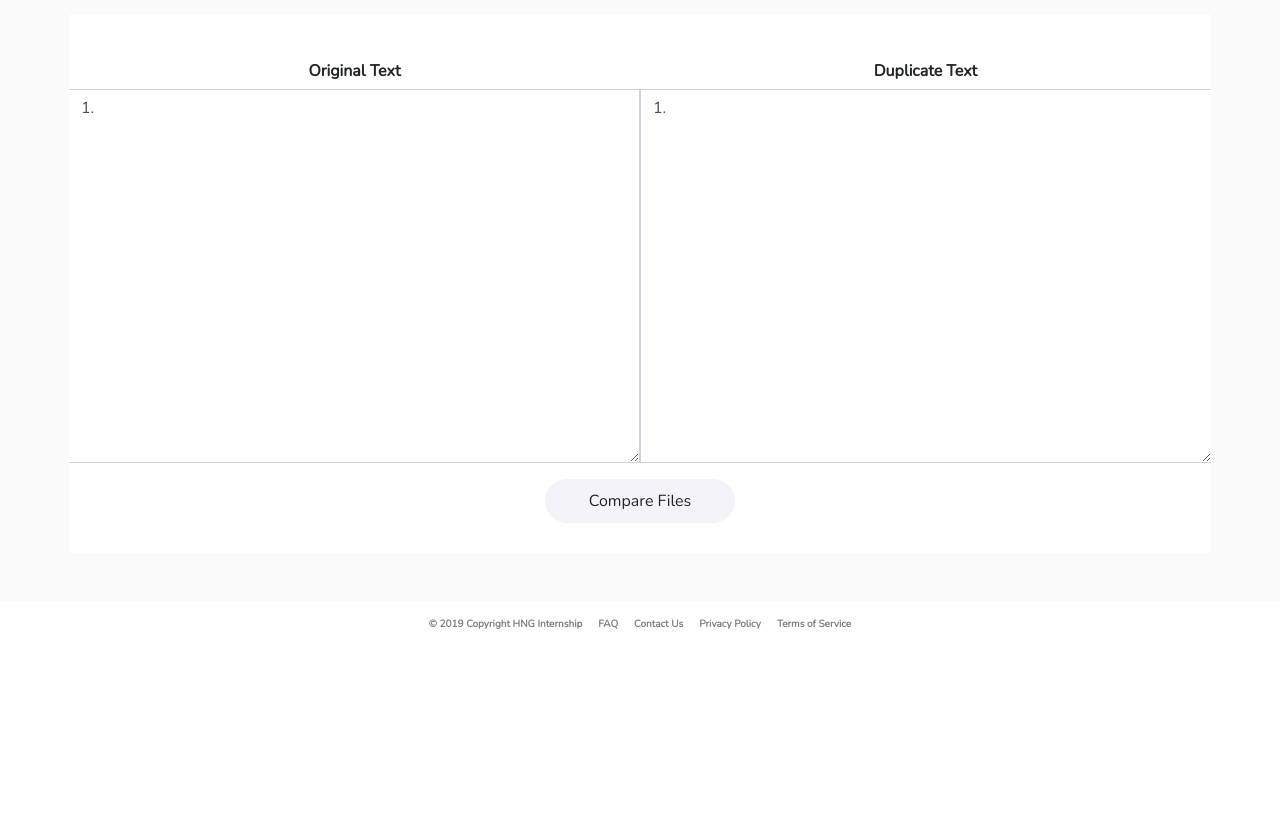
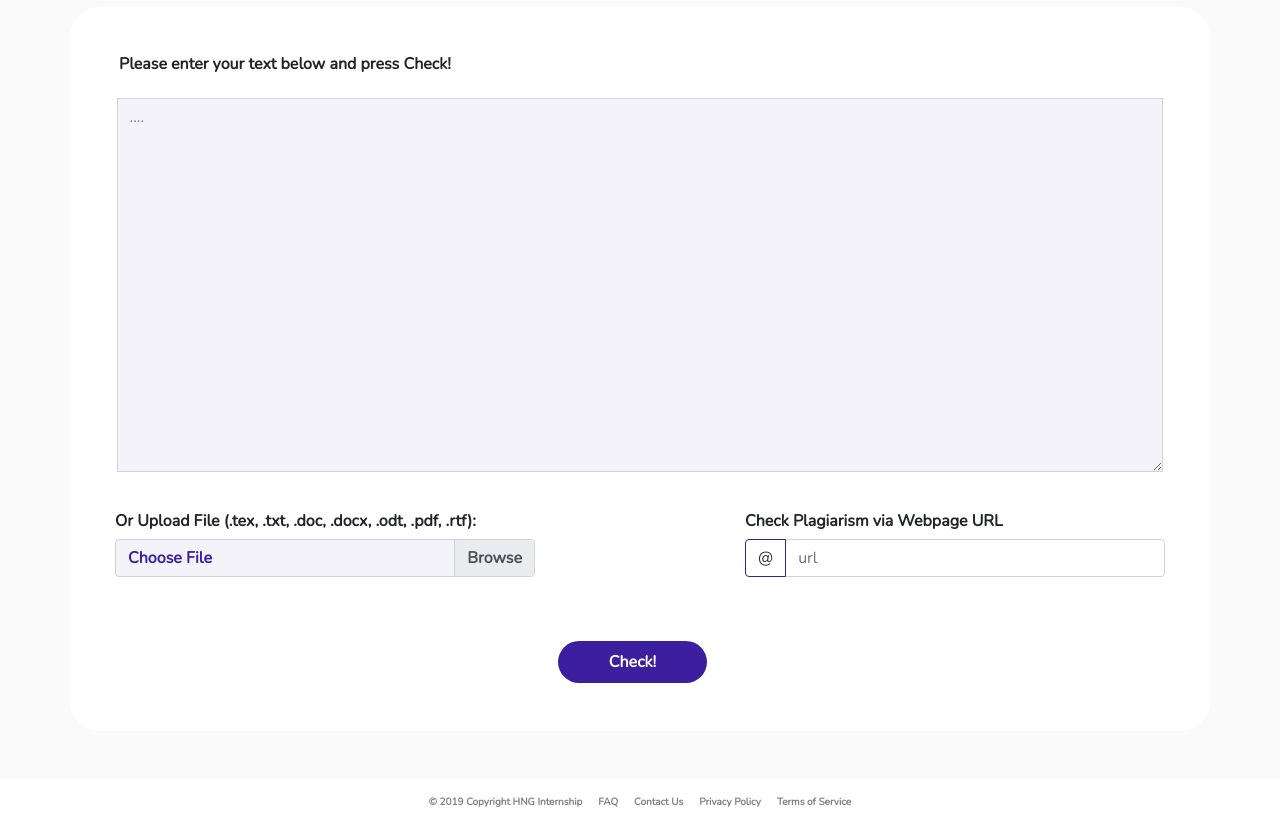
Before and after one commit to ssdanso/Docufix.io, a PHP site: page /plagiarism-checker.html in a window 1280 px wide. Shown: the part 377-1202 px from the top of the page. Before the commit the page ends 1006 px from the top, so only its background shows below. Run offline with PHP 8.4, Linux system fonts and the light colour scheme.

```diff
--- a/css/plagiarism-checker.css
+++ b/css/plagiarism-checker.css
@@ -57,19 +57,9 @@ label {
 	padding: 8px 50px !important;
 	border-radius: 50px !important;
 }
-.btn-3{
-	outline: 0;
- 	font-weight: bold !important;
-	padding: 3px 20px !important;
-	border-radius: 50px !important;
-	color: #3B1F9E !important;
-	background: rgba(59, 31, 158, 0.05) !important;
-	font-size: 18px !important;
-	border-width: 0px;
-	margin-bottom: 30px;
-}
-.textarea{
-	background: white;
+
+textarea{
+	background-color: rgba(59, 31, 158, 0.05) !important;
 }
 .ta {
 display: flex;
@@ -78,6 +68,10 @@ justify-content: space-between;
 }
 .folder {
 	background-color:white !important;
+	border-width: solid 5px white !important;
+	border-radius: 30px;
+	box-shadow: 50px black !important;
+
 }
 #FormControlTextarea1 {
 	border-left-width: 0;
@@ -85,3 +79,54 @@ justify-content: space-between;
 #FormControlTextarea2 {
 	border-right-width: 0;
 }
+.fc {
+	margin-bottom: 100px !important;
+}
+.text-start {
+	margin-left: 100px !important;
+}
+.btn-3 button{
+	font-weight: bold;
+	color: white !important;
+	background:#3B1F9E;
+	padding: 8px 50px !important;
+	border-radius: 50px !important;
+	margin-left: -15px!important;
+}
+.btn-url{
+	border: solid 1px #3B1F9E !important;
+}
+.btn-url:hover{
+	background: #3B1F9E;
+}
+@media only screen and (max-width: 768px){
+	.compare {
+
+		margin-bottom: 20px !important;
+		text-align: center;
+		padding-left: 20px;
+	}
+	.other {
+		padding-bottom: 20px;
+		text-align: center;
+		margin-left: 20px;
+	}
+	.btn-3 button {
+		justify-content: center !important;
+		margin-left: -20px !important;
+	}
+	.url-txt {
+		padding-bottom: 17px !important;
+	}
+
+	.comp-txt {
+		text-align: center;
+	}
+	.text-start {
+		margin: 0 8px !important;
+
+	}
+	.CP {
+		margin-left: 20px !important;
+	}
+}
--- a/plagiarism-checker.html
+++ b/plagiarism-checker.html
@@ -49,49 +49,61 @@
         </header>
         <!--Main-->
         <div class="container-fluid content ">
-          <div class="row ml-3 ">
+          <div class="row ml-3 justify-content-between fc ">
 
-              <div class="col-8 ">
+              <div class="col-xs-6 col-md-6 col-sm-6 col-lg-8">
 
-                <div class="row compare">
-                  <div class="col-3 mt-1 col-xs-12">
+                <div class="row compare col-lg-12 ">
+                  <div class="col-xs-12 mt-1 col-sm-12 col-lg-3">
                     <img src="ci.PNG" class="rounded-circle" width="160px" height="160px">
                   </div>
-                    <div class="col-8 mt-5 ml-n3 col-xs-12">
-                      <h3>Compare Files</h3>
+                    <div class="col-xs-12 mt-5 col-sm-12 col-md-12 col-lg-8 ">
+                      <h3>Check For Plagiarism</h3>
                       <p>Docufix is one of the most innovative Technology of our age. Built solidly with the latest technical tools for file and data management.</p>
                     </div>
                   </div>
                 </div>
 
-              <div class="col-3 other ml-4 pt-5">
+              <div class="col-xs-3 col-sm-12 col-md-4 col-lg-3 other mr-5 pt-5 px-4 align-items-end">
                   <h5>Other Tools:</h5>
                   <div class="row justify-content-around button mt-4">
-                     <a href="#" class="btn col-5" role="button">Grammar check</a>
-                    <a href="#" class="btn col-6" role="button">Check for duplicates</a>
+                     <a href="#" class="btn col-5 " role="button">Grammar check</a>
+                    <a href="#" class="btn col-6 " role="button">Check for duplicates</a>
                   </div>
               </div>
           </div>
-          <div class="row justify-content-center mt-5">
-              <a href="#"><button type="button" class=" btn-1">FILE</button></a>
-              <a href="#"><button type="button" class="btn-2 ml-n4">TEXT</button></a>
-          </div>
+
           <div class="container pt-5 mt-3 folder mb-5">
             <div class="row no-gutters justify-content-center mx-n3">
-                <div class="col-6 text-center">
-                    <h6>Original Text</h6>
+                <div class="col-lg-12 col-sm-12 col-xs-12 text-start comp-txt">
+                    <h6>Please enter your text below and press Check! </h6>
                 </div>
-                <div class="col-6 text-center">
-                   <h6>Duplicate Text</h6>
+
+                <div class="form-group col-11 mt-3">
+                    <textarea class="form-control rounded-0" id="FormControlTextarea" rows="15" placeholder="...."></textarea>
                 </div>
-                <div class="form-group col-6">
-                    <textarea class="form-control rounded-0" id="FormControlTextarea1" rows="15">1.</textarea>
+                <div class="row container mx-3 justify-content-between mt-4">
+                    <div class="col-5 upload">
+                      <h6>Or Upload File (.tex, .txt, .doc, .docx, .odt, .pdf, .rtf):</h6>
+                      <div class="custom-file">
+                        <input type="file" class="custom-file-input" id="customFileLang" lang="en">
+                        <label class="custom-file-label" for="customFileLang">Choose File</label>
+                      </div>
+                    </div>
+                    <div class="col-5 url">
+                      <h6 class="url-txt">Check Plagiarism via Webpage URL</h6>
+                      <form>
+                        <div class="input-group mb-3">
+                          <div class="input-group-prepend">
+                            <button class="btn btn-url" type="button">@</button>
+                          </div>
+                          <input type="url" class="form-control" placeholder="url">
+                        </div>
+                      </form>
+                    </div>
                 </div>
-                <div class="form-group col-6">
-                    <textarea class="form-control rounded-0" id="FormControlTextarea2" rows="15" >1.</textarea>
-                </div>
-                <div class="col-2 btn-3 text-center">
-                    <a href="#"><button type="button" class=" btn">Compare Files</button></a>
+                <div class="col-2 btn-3 text-center mt-5 mb-5 justify-content-center">
+                    <a href="#"><button type="button" class=" btn">Check!</button></a>
                 </div>
             </div>
 
```
